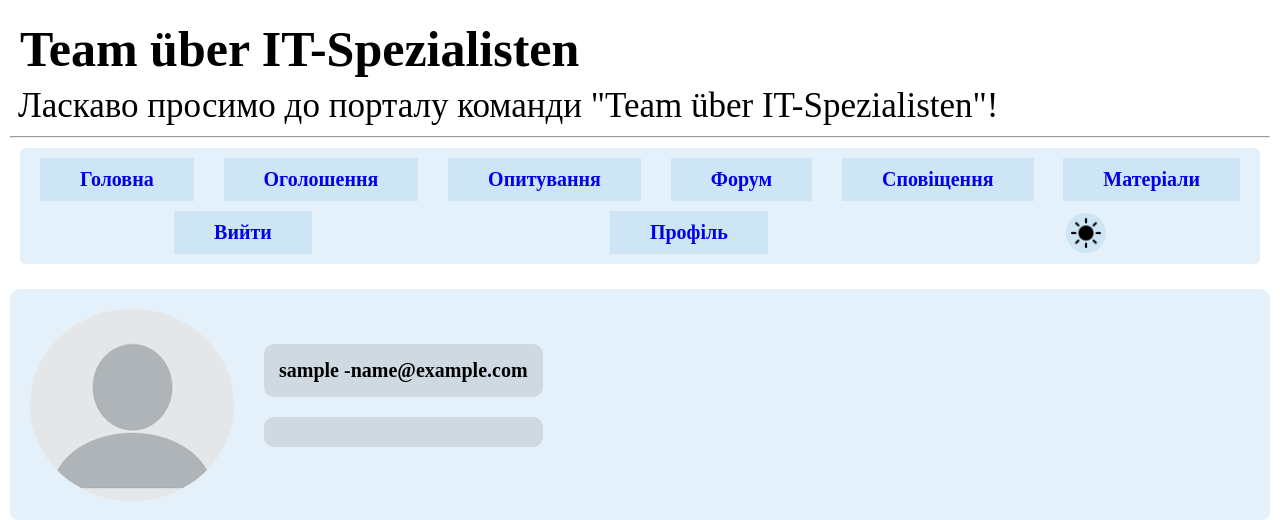
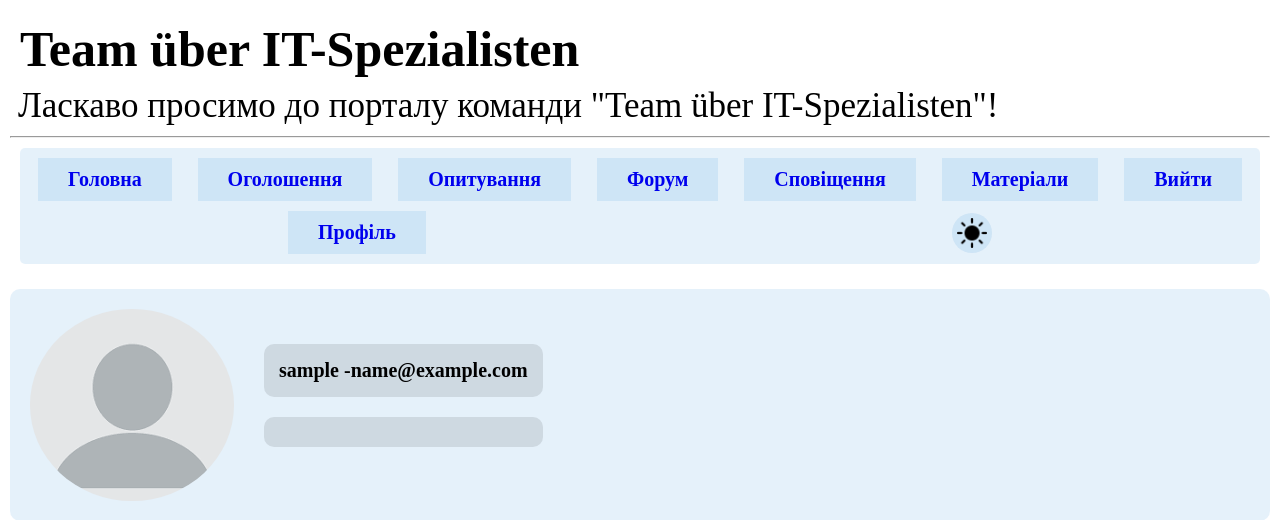
Before and after one commit to TimGamesYT/PortalGroup, a Django app: page /auth_system/portfolio/ in a window 1280 px wide. Shown: the top 520 px of the page. Run offline with Django 5.2, Linux system fonts and the light colour scheme; the visitor is signed in with stand-in values (Sample User, id 1); data that the repository does not hold is empty.

Commit message:
don't touch section_button in light theme & dark theme

```diff
--- a/static/css/dark-theme.css
+++ b/static/css/dark-theme.css
@@ -53,7 +53,6 @@ header {
     color: var(--text-color);
     border: 1px solid var(--secondary-color);
     box-shadow: 0 0 10px var(--shadow-color);
-    padding: 10px 40px 10px 40px;
     margin: 5px;
 }
 
--- a/static/css/light-theme.css
+++ b/static/css/light-theme.css
@@ -53,7 +53,6 @@ header {
     color: var(--text-color);
     border: 1px solid var(--secondary-color);
     box-shadow: 0 0 10px var(--shadow-color);
-    padding: 10px 40px 10px 40px;
     margin: 5px;
 }
 
--- a/static/css/style.css
+++ b/static/css/style.css
@@ -94,8 +94,7 @@ nav {
 
 .avatar {
     max-width: 250px;
-
-    /* max-width: 20%; */
+    min-width: auto;
     border-radius: 50%;
 }
 
```
